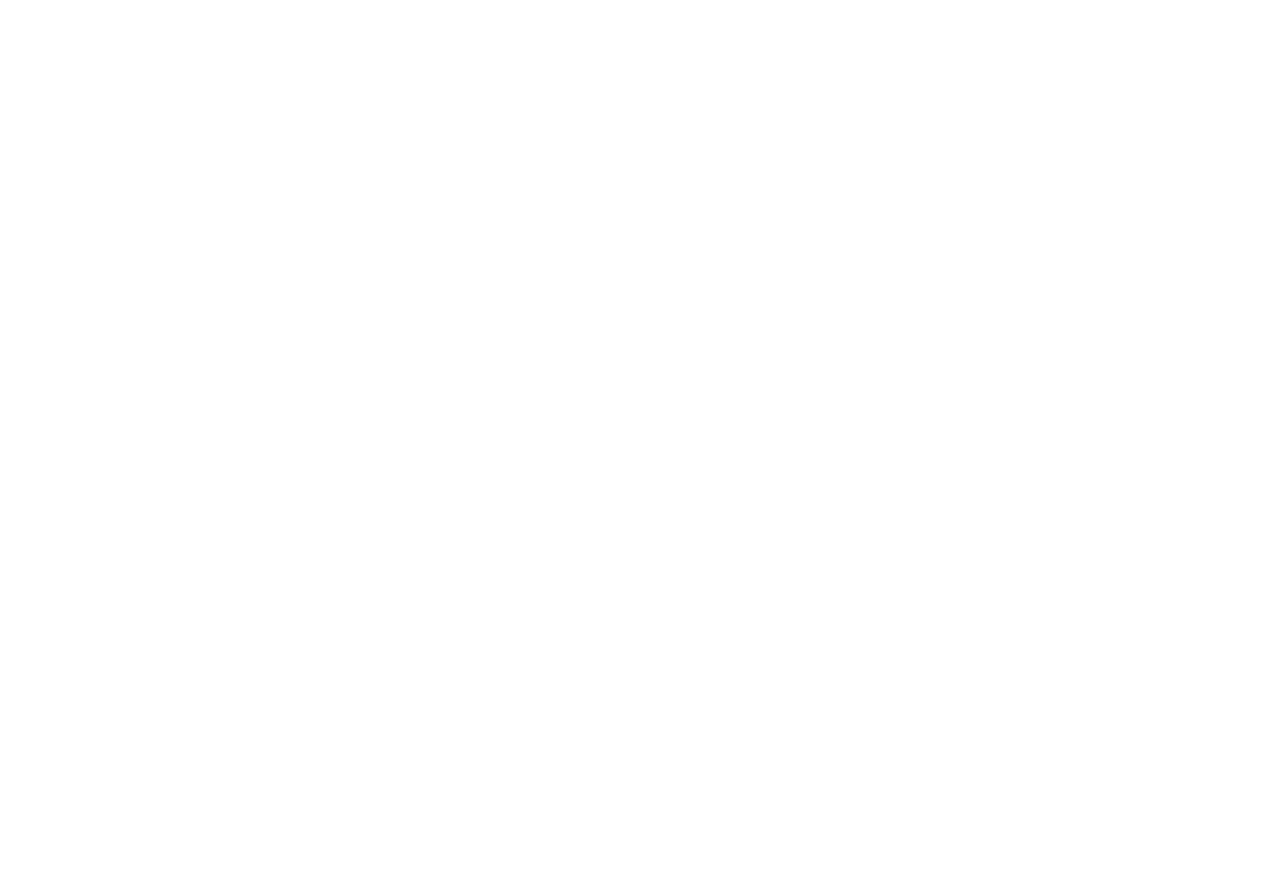
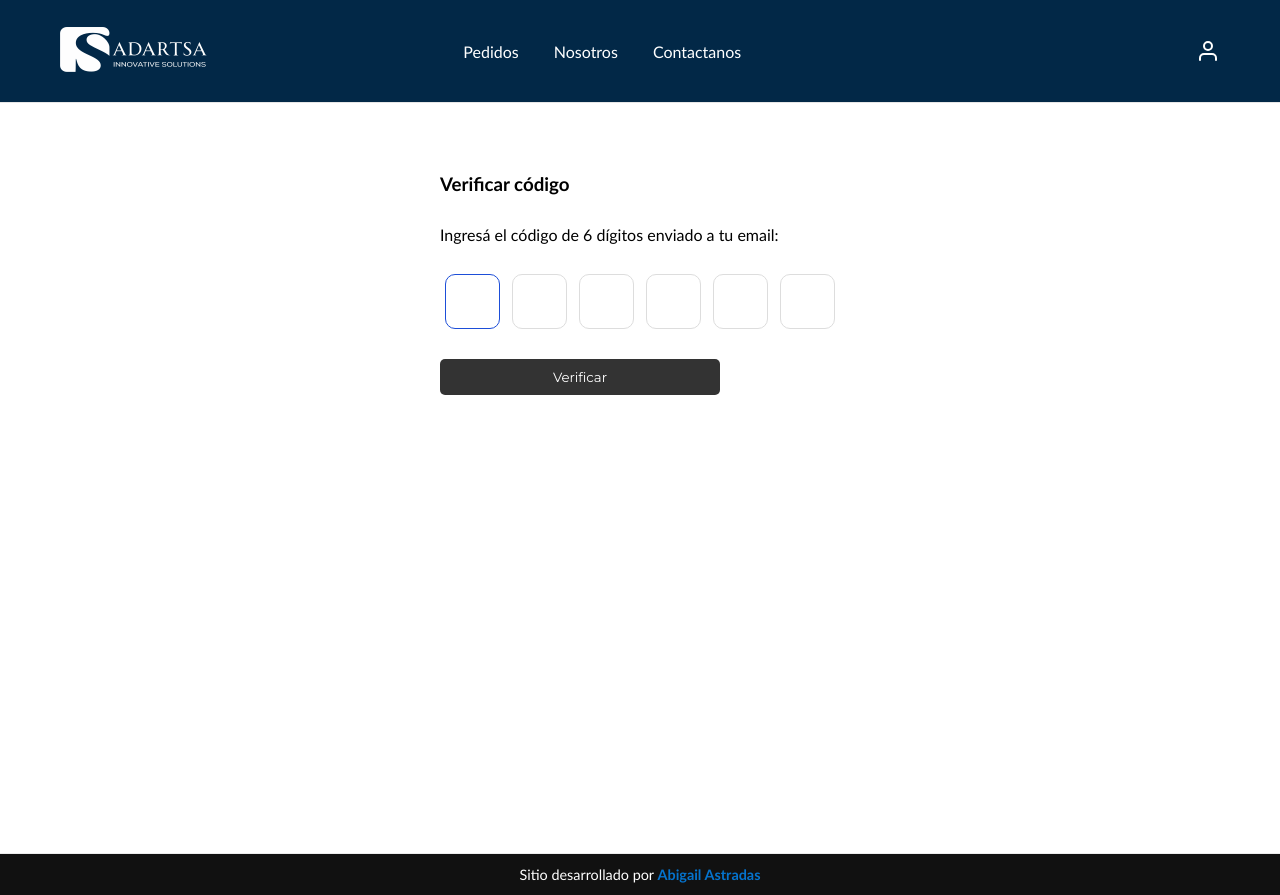
Before and after one commit to AstraAbigail/frontend-utn-2025, a React (Vite) app: page /verify-otp in a window 1280 px wide. Before the commit this address had no page. Before the commit the page ends 800 px from the top, so only its background shows below. Built offline with nearby package versions, Linux system fonts and the light colour scheme; a web font is replaced by a local one.

Commit message:
add: resetPassword + resend para el mail

```diff
--- a/package.json
+++ b/package.json
@@ -12,6 +12,7 @@
   "dependencies": {
     "react": "^19.2.0",
     "react-dom": "^19.2.0",
+    "react-hook-form": "^7.68.0",
     "react-icons": "^5.5.0",
     "react-router-dom": "^7.9.5"
   },
--- /dev/null
+++ b/src/components/InputOTP.jsx
@@ -0,0 +1,60 @@
+import { useEffect, useRef } from "react"
+import "../styles/inputOTP.css"
+
+const OtpInput = ({ length = 6, value="", onChange }) => {
+  //Array de input HTML, para poder mover el cursor.
+  const inputs = useRef([])
+
+  //se posiciona
+  useEffect(() => {
+    inputs.current[0]?.focus()
+  }, [])
+
+  const handleChange = (e, index) => {
+    const digito = e.target.value
+    //validacion de numeros o vacio para borrar
+    if (!/^[0-9]?$/.test(digito)) return
+
+    //compara con el nuevo array valores para renderizar con onChange
+    const newValue = value.split("")
+    newValue[index] = digito
+    onChange(newValue.join(""))
+
+    if (digito && index < length - 1) {
+      inputs.current[index + 1]?.focus()
+    }
+  }
+
+  const handleKeyDown = (e, index) => {
+    if (e.key === "Backspace" && !value[index] && index > 0) {
+      inputs.current[index - 1]?.focus()
+    }
+  }
+  //por si se quiere copiar y pegar el codigo del email
+  const handlePaste = (e) => {
+    const paste = e.clipboardData.getData("text").slice(0, length)
+    if (!/^[0-9]+$/.test(paste)) return
+
+    onChange(paste)
+    inputs.current[newValue.length - 1]?.focus()
+  }
+
+  return (
+    <div className="otp-inputs">
+      {Array.from({ length }).map((_, i) => (
+        <input
+          key={i}
+          ref={el => (inputs.current[i] = el)}
+          type="text"
+          maxLength={1}
+          value={value[i] || ""}
+          onChange={e => handleChange(e, i)}
+          onKeyDown={e => handleKeyDown(e, i)}
+          onPaste={handlePaste}
+        />
+      ))}
+    </div>
+  )
+}
+
+export default OtpInput
--- /dev/null
+++ b/src/pages/auth/ForgotPassword.jsx
@@ -0,0 +1,50 @@
+import { useForm } from "react-hook-form"
+import Layout from "../../components/Layout"
+import InputFieldLogin from "../../components/InputFieldLogin"
+import { useNavigate } from "react-router-dom"
+
+
+const ForgotPassword = () => {
+
+  const navigate=useNavigate()
+  const {
+    register,
+    handleSubmit,
+    formState: { errors }
+  } = useForm()
+
+
+  const onSubmit = async (data) => {
+    await fetch("http://localhost:3000/auth/forgot-password", {
+    method: "POST",
+    headers: { "Content-Type": "application/json" },
+    body: JSON.stringify(data)
+    })
+    navigate(`/verify-otp?email=${data.email}`)
+
+  }
+
+
+  return (
+    <Layout>
+      <form onSubmit={handleSubmit(onSubmit)} className="form-container">
+      <h3>Olvidaste tu contraseña</h3>
+
+      <div className="field-group">
+        <InputFieldLogin
+          type="email"
+          placeholder="Email"
+          {...register("email",
+              { required: "Email requerido" })}
+        />
+        {errors.email && <p className="error-msg">{errors.email.message}</p>}
+      </div>
+
+      <button type="submit">Enviar código</button>
+      </form>
+    </Layout>
+  )
+}
+
+
+export default ForgotPassword
--- a/src/pages/Login.jsx
+++ b/src/pages/auth/Login.jsx
@@ -1,9 +1,9 @@
 import { useNavigate } from "react-router-dom"
-import Layout from "../components/Layout"
-import { useAuth } from "../context/AuthContext"
-import "../styles/login.css"
-import icon from "../assets/lock.png"
-import InputFieldLogin from "../components/InputFieldLogin"
+import Layout from "../../components/Layout"
+import { useAuth } from "../../context/AuthContext"
+import "../../styles/login.css"
+import icon from "../../assets/lock.png"
+import InputFieldLogin from "../../components/InputFieldLogin"
 import { Link } from "react-router-dom"
 import { useForm} from "react-hook-form"
 
@@ -105,7 +105,9 @@
             {errors.password && (<p className="error-msg ">{errors.password.message}</p>)}
           </div>
 
-          <a className="login-enlaces" href="#">¿Olvidaste la contraseña?</a>
+         <Link to="/forgot-password" className="login-enlaces">
+              ¿Olvidaste la contraseña?
+        </Link>
           <button type="submit">Ingresar</button>
           <p>
             <Link className="login-enlaces-register" to="/registro">
--- /dev/null
+++ b/src/pages/auth/ResetPassword.jsx
@@ -0,0 +1,129 @@
+import { useForm } from "react-hook-form"
+import { useNavigate, useSearchParams } from "react-router-dom"
+import Layout from "../../components/Layout"
+import InputFieldLogin from "../../components/InputFieldLogin"
+import "../../styles/rulesPassword.css"
+
+const ResetPassword = () => {
+  const navigate = useNavigate()
+  const [searchParams] = useSearchParams()
+
+  const email = searchParams.get("email")
+  const otp = searchParams.get("otp")
+
+  const {
+    register,
+    handleSubmit,
+    watch,
+    formState: { errors }
+  } = useForm()
+
+  const passwordValue = watch("password", "")
+
+  const passwordRules = {
+    length: passwordValue.length >= 8,
+    uppercase: /[A-Z]/.test(passwordValue),
+    lowercase: /[a-z]/.test(passwordValue),
+    number: /[0-9]/.test(passwordValue),
+    noSpaces: !/\s/.test(passwordValue),
+  }
+
+  const onSubmit = async (data) => {
+    const response = await fetch("http://localhost:3000/auth/reset-password", {
+      method: "POST",
+      headers: { "Content-Type": "application/json" },
+      body: JSON.stringify({
+        email,
+        otp,
+        password: data.password
+      })
+    })
+
+    const result = await response.json()
+
+    if (!result.success) {
+      alert(result.error || "Error al cambiar contraseña")
+      return
+    }
+
+    alert("Contraseña actualizada correctamente")
+    navigate("/login")
+  }
+
+  // 🚫 acceso inválido
+  if (!email || !otp) {
+    return (
+      <Layout>
+        <p className="error-msg">Link inválido o vencido</p>
+      </Layout>
+    )
+  }
+
+  return (
+    <Layout>
+      <form onSubmit={handleSubmit(onSubmit)} className="form-container">
+        <h3>Restablecer contraseña</h3>
+
+        <div className="field-group">
+          <InputFieldLogin
+            type="password"
+            placeholder="Nueva contraseña"
+            {...register("password", {
+              required: "Contraseña requerida",
+              minLength: {
+                value: 8,
+                message: "Mínimo 8 caracteres"
+              },
+              validate: {
+                  hasNumber: v =>
+                    /[0-9]/.test(v) || "Debe contener un número",
+                  hasUpper: v =>
+                    /[A-Z]/.test(v) || "Debe contener mayúscula",
+                  hasLower: v =>
+                    /[a-z]/.test(v) || "Debe contener minúscula",
+                  noSpaces: v =>
+                    !/\s/.test(v) || "No puede tener espacios"
+              }
+            })}
+          />
+          {errors.password && (
+            <p className="error-msg">{errors.password.message}</p>
+            )}
+        </div>
+
+        <div className="field-group">
+          <InputFieldLogin
+          type="password"
+          placeholder="Repetir contraseña"
+          {...register("confirmPassword", {
+            validate: value =>
+              value === watch("password") || "Las contraseñas no coinciden"
+          })}
+        />
+        {errors.confirmPassword && (
+          <p className="error-msg">{errors.confirmPassword.message}</p>
+          )}
+        </div>
+
+        <ul className="password-rules">
+            <Rule ok={passwordRules.length} text="Mínimo 8 caracteres" />
+            <Rule ok={passwordRules.uppercase} text="Una letra mayúscula" />
+            <Rule ok={passwordRules.lowercase} text="Una letra minúscula" />
+            <Rule ok={passwordRules.number} text="Un número" />
+            <Rule ok={passwordRules.noSpaces} text="Sin espacios" />
+        </ul>
+
+        <button type="submit">Cambiar contraseña</button>
+      </form>
+    </Layout>
+  )
+}
+
+const Rule = ({ ok, text }) => (
+  <li className={ok ? "rule ok" : "rule"}>
+    <span className="rule-icon">{ok ? "✔" : "○"}</span>
+    {text}
+  </li>
+)
+
+export default ResetPassword
--- /dev/null
+++ b/src/pages/auth/VerifyOTP.jsx
@@ -0,0 +1,51 @@
+import { useState } from "react"
+import { useNavigate, useSearchParams } from "react-router-dom"
+import Layout from "../../components/Layout"
+import OtpInput from "../../components/InputOTP"
+
+const VerifyOTP = () => {
+
+  const navigate = useNavigate()
+  const [searchParams] = useSearchParams()
+
+  const email = searchParams.get("email")
+
+  const [otp, setOtp] = useState("")
+  const [error, setError] = useState("")
+
+
+  const handleVerify = async (e) => {
+    e.preventDefault()
+    setError("")
+
+    if (otp.length !== 6) {
+      return setError("El código debe tener 6 dígitos")
+    }
+
+    // OTP OK → ir a reset password para validar
+    navigate(`/reset-password?email=${email}&otp=${otp}`)
+  }
+
+  return (
+    <Layout>
+      <div className="center-auth">
+        <form className="form-container" onSubmit={handleVerify}>
+          <h3>Verificar código</h3>
+
+          <p>Ingresá el código de 6 dígitos enviado a tu email: <strong>{email}</strong></p>
+
+          <OtpInput
+            length={6}
+            value={otp}
+            onChange={setOtp} />
+          {error && <p className="error-msg">{error}</p>}
+
+          <button type="submit">Verificar
+          </button>
+        </form>
+      </div>
+    </Layout>
+  )
+}
+
+export default VerifyOTP
--- a/src/router/Router.jsx
+++ b/src/router/Router.jsx
@@ -3,10 +3,13 @@
 import Home from "../pages/Home"
 import AboutUs from "../pages/AboutUs"
 import AddPedido from "../pages/AddPedido"
-import Login from "../pages/Login"
-import Register from "../pages/Register"
+import Login from "../pages/auth/Login"
+import Register from "../pages/auth/Register"
 import ProtectedRoute from "../components/ProtectedRoute"
 import Contact from "../pages/Contact"
+import ForgotPassword from "../pages/auth/ForgotPassword"
+import ResetPassword from "../pages/auth/ResetPassword"
+import VerifyOTP from "../pages/auth/VerifyOTP"
 
 const RouterApp = () => {
   return (
@@ -25,6 +28,10 @@
         <Route path="/contacto" element={<Contact />} />
         <Route path="/login" element={<Login />} />
         <Route path="/registro" element={<Register />} />
+        <Route path="/forgot-password" element={<ForgotPassword />} />
+        <Route path="/verify-otp" element={<VerifyOTP />} />
+        <Route path="/reset-password" element={<ResetPassword />} />
+
       </Routes>
     </BrowserRouter>
   )
--- /dev/null
+++ b/src/styles/inputOTP.css
@@ -0,0 +1,21 @@
+.otp-inputs {
+display: flex;
+justify-content: center;
+gap: 12px;
+}
+
+
+.otp-inputs input {
+width: 55px;
+height: 55px;
+border-radius: 10px;
+border: 1px solid #ddd;
+text-align: center;
+font-size: 22px;
+}
+
+
+.otp-inputs input:focus {
+outline: none;
+border-color: #1d4ed8;
+}
```
Also changed, not shown: src/pages/auth/Register.jsx (renamed from src/pages/Register.jsx, +4 -4 lines), 1 other file (tests, documents, lock files or other folders).
